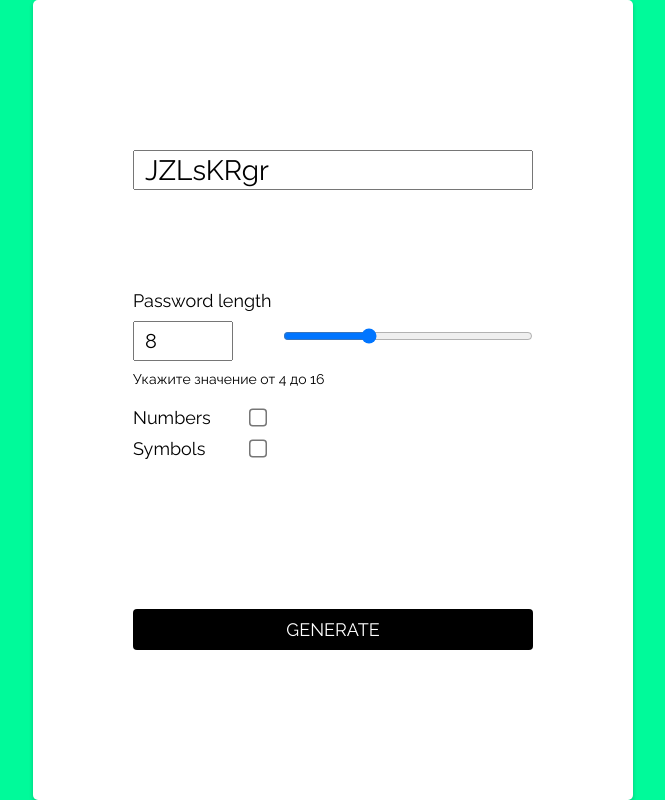
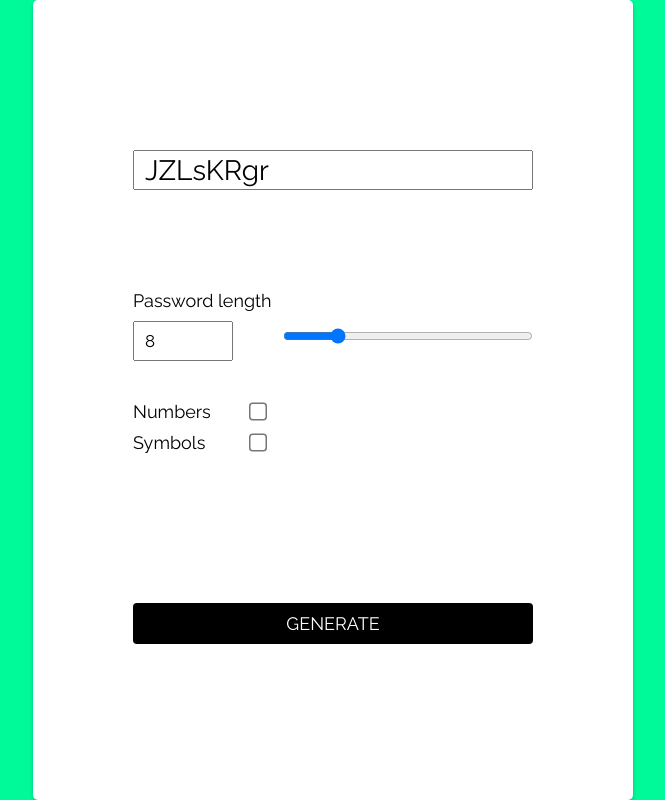
Before and after one commit to FloMaister/pass-generator, a React (Create React App) app: page / in a window 1280 px wide. Shown: the whole page, without its empty margins (307-972 px from the left). Built offline with nearby package versions, Linux system fonts and the light colour scheme.

Commit message:
finally worked

```diff
--- a/src/components/app/app.jsx
+++ b/src/components/app/app.jsx
@@ -1,6 +1,8 @@
+import React from 'react';
 import { useState, useEffect } from "react";
 
 import  Message  from '../message/message';
+import IncorrectValue from '../incorrectValue/incorrectValue';
 
 import './app.scss';
 
@@ -9,28 +11,37 @@ const App = () => {
     let [password, setPassword] = useState();
     let [checkNum, setCheckNum] = useState(false);
     let [checkSymb, setCheckSymb] = useState(false);
+    let [clickPass, setClickPass] = useState(false);
+    let [numPass, setNumPass] = useState(true);
 
     let str = 'abcdefghijklmnopqrstuvwxyzABCDEFGHIJKLMNOPQRSTUVWXYZ';
     let result = '';
 
     useEffect(() => {
         generatePassword(number);
-
     },[number]);
 
-
-    //Функции для checkbox
+    //Функция для срабатывания checkbox
     function isCheckedNum() {
         setCheckNum(checkNum = !checkNum);
     }
 
+    //Функция для срабатывания checkbox
     function isCheckedSymb() {
         setCheckSymb(checkSymb = !checkSymb);
     }
 
     // Функция для отслеживания значения в input'е
     function handleChange(event) {
-        setNumber(number = event.target.value)
+        if (event.target.value <= 9999) {
+            setNumber(number = event.target.value)
+        }
+
+        if (number) {
+            setNumPass(numPass = true);
+        } else {
+            setNumPass(numPass = false);
+        }
     }
 
     // Функция для отмены сброса значения при отправке формы
@@ -40,8 +51,12 @@ const App = () => {
 
     // Функция для копирования текста
     function handleCopy(event) {
-        event.target.select();
-        navigator.clipboard.writeText(event.target.value);
+        if (event.target.value) {
+            event.target.select();
+            navigator.clipboard.writeText(event.target.value);
+            setTimeout(() => setClickPass(clickPass = !clickPass), 300);
+            setTimeout(() => setClickPass(clickPass = !clickPass), 3000);
+        }
     }
 
     // Генерация пароля
@@ -72,6 +87,7 @@ const App = () => {
                 defaultValue={password}
                 readOnly
                 onClick={handleCopy}/>
+                {clickPass ? <div className='copy'>Сopy successful!</div> : null}
                 <form className="item__form" onSubmit={handleSubmit}>
                     <label className="item__label" htmlFor="number">
                         Password length
@@ -85,10 +101,10 @@ const App = () => {
                         value={number}
                         defaultValue={number}
                         onChange={handleChange}
-                        pattern="[0-9]{4,16}"
-                        placeholder="Число"
-                        maxLength={6}
-                        min={4}
+                        pattern="[0-9]"
+                        placeholder="Number"
+                        maxLength={4}
+                        min={6}
                         max={16} />
                         <input
                         className="item__range"
@@ -98,10 +114,10 @@ const App = () => {
                         value={number}
                         defaultValue={number}
                         onChange={handleChange}
-                        min={4}
+                        min={6}
                         max={16} />
                     </div>
-                    <Message number={number}/>
+                    {numPass ? <Message number={number}/> : <IncorrectValue/>}
                     <div className="item__wrapper-numbers">
                         <label htmlFor="checkbox-number">Numbers</label>
                         <input
--- a/src/components/app/app.scss
+++ b/src/components/app/app.scss
@@ -20,6 +20,7 @@
     display: flex;
     flex-direction: column;
     &__box {
+        display: relative;
         margin-top: 150px;
         width: 100%;
         height: var(--h40);
@@ -27,6 +28,7 @@
         padding: 0 10px;
     }
     &__form {
+        position: relative;
         margin-top: 100px;
         display: flex;
         flex-direction: column;
@@ -38,8 +40,8 @@
         margin-top: var(--mt-10);
         width: 100px;
         height: var(--h40);
-        font-size: var(--fz-20);
-        padding: 0 10px;
+        font-size: 17px;
+        padding: 0 0 0 10px;
     }
     &__wrapper-range {
         display: flex;
@@ -49,7 +51,7 @@
         width: 250px;
     }
     &__wrapper-numbers {
-        margin-top: 20px;
+        margin-top: 40px;
         display: flex;
         justify-content: space-between;
         width: 135px;
@@ -85,3 +87,8 @@
         }
     }
     }
+
+.copy {
+    position: absolute;
+    top: 200px;
+}
--- a/src/components/incorrectValue/incorrectValue.jsx
+++ b/src/components/incorrectValue/incorrectValue.jsx
@@ -2,7 +2,7 @@ import './incorrectValue.scss';
 
 const IncorrectValue = () => {
     return (
-        <div className="incorrectValue">Укажите значение от 4 до 16</div>
+        <div className="incorrectValue">Enter a value</div>
     )
 }
 
--- a/src/components/incorrectValue/incorrectValue.scss
+++ b/src/components/incorrectValue/incorrectValue.scss
@@ -1,4 +1,6 @@
 .incorrectValue {
+    position: absolute;
+    top: 68px;
     margin-top: var(--mt-10);
     color: red;
     font-size: 14px;
--- a/src/components/message/message.jsx
+++ b/src/components/message/message.jsx
@@ -1,14 +1,16 @@
 import SelectValue from "../selectValue/selectValue";
 import IncorrectValue from "../incorrectValue/incorrectValue";
 
-const Validator = (props) => {
+const Message = (props) => {
     const {number} = props;
 
-    if (number > 16 || number < 4) {
+    if (number > 16 || number < 6) {
+        return <SelectValue/>
+    }
+
+    if(number === '') {
         return <IncorrectValue/>
-    } else {
-        return <SelectValue/>
     }
 }
 
-export default Validator;
+export default Message;
--- a/src/components/selectValue/selectValue.jsx
+++ b/src/components/selectValue/selectValue.jsx
@@ -2,7 +2,7 @@ import './selectValue.scss';
 
 const SelectValue = () => {
     return (
-        <div className="selectValue">Укажите значение от 4 до 16</div>
+        <div className="selectValue">Recomended value from 6 to 16</div>
     )
 }
 
--- a/src/components/selectValue/selectValue.scss
+++ b/src/components/selectValue/selectValue.scss
@@ -1,4 +1,6 @@
 .selectValue {
+    position: absolute;
+    top: 68px;
     margin-top: var(--mt-10);
     font-size: 14px;
 }
```
